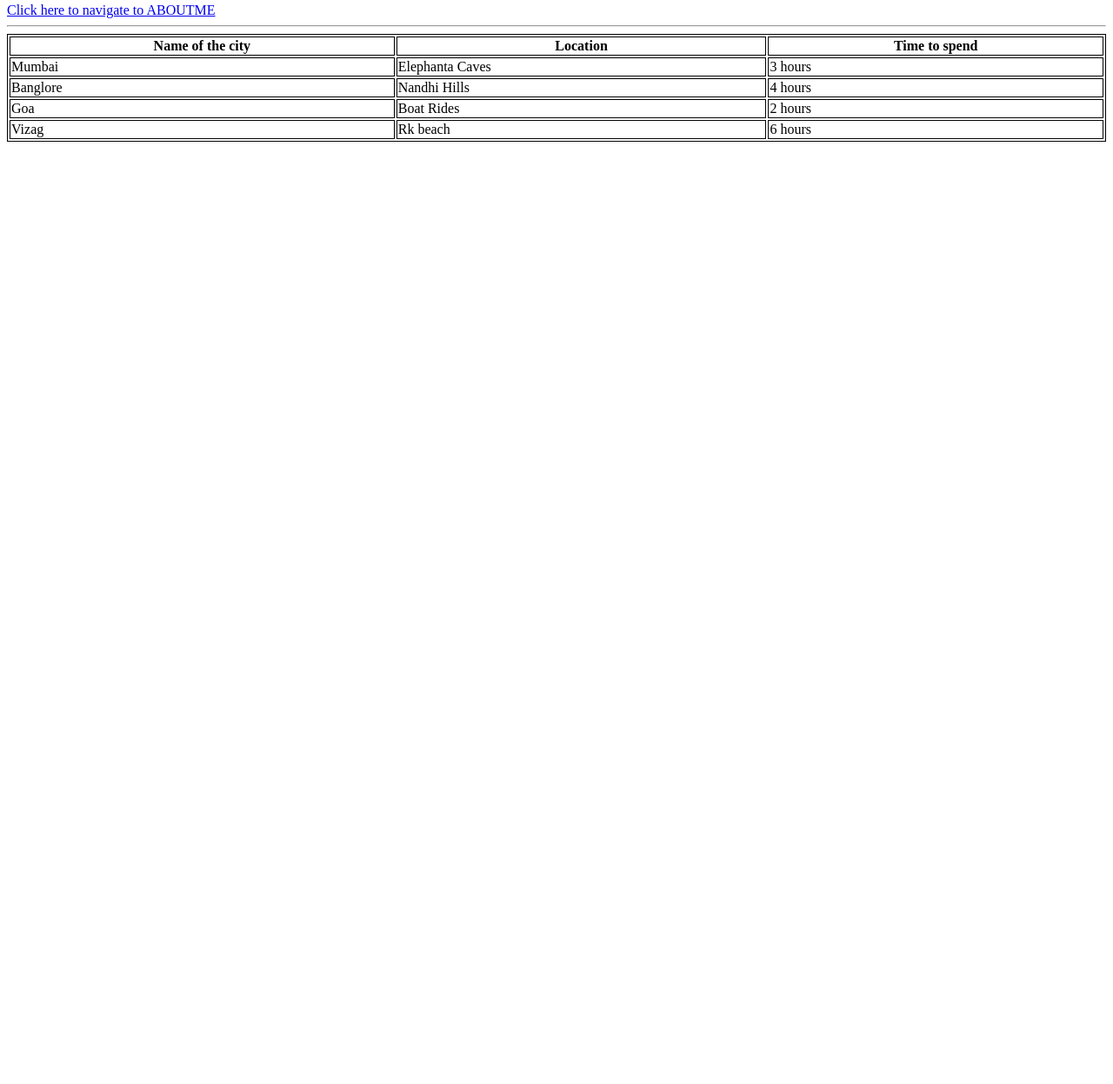
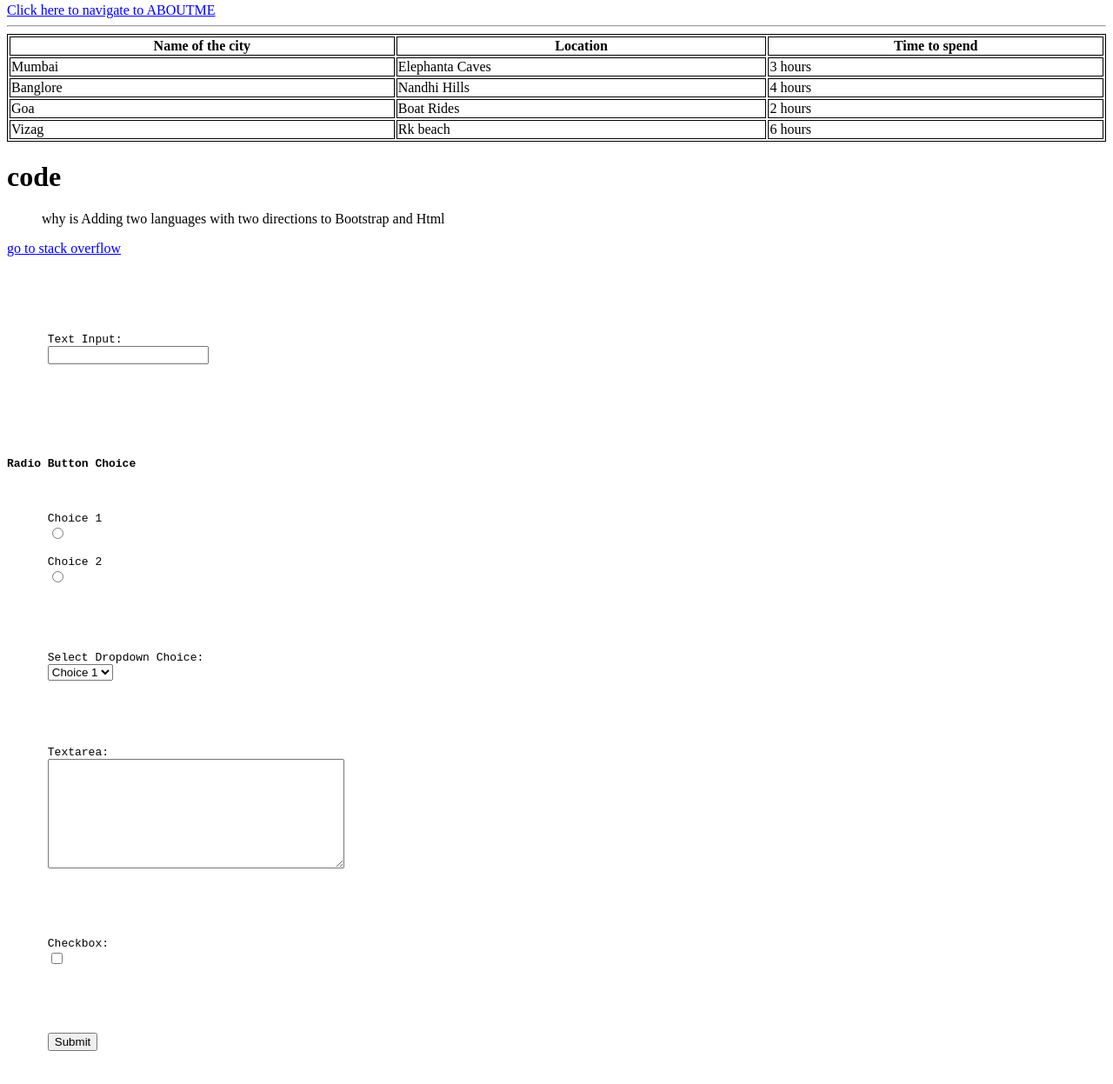
Before and after one commit to 44-563-Web-Apps-F22/44563-webapps-assignment-3-Vinesh1998, a plain HTML site: page index.html in a window 1280 px wide. Shown: the part 491-1738 px from the top of the page at 87% size. Before the commit the page ends 800 px from the top, so only its background shows below. Drawn offline with Linux system fonts and the light colour scheme.

Commit message:
added new file

```diff
--- a/index.html
+++ b/index.html
@@ -72,3 +72,49 @@
     </body>
 
 </html>
+<h1>code</h1>
+<blockquote>why is Adding two languages with two directions to Bootstrap and Html</blockquote>
+<a href="https://stackoverflow.com/questions/73642642/adding-two-languages-with-two-directions-to-bootstrap-and-html"> go to stack overflow</a>
+<pre> <form id="myForm" action="#" method="post">
+
+    <div>
+      <label for="name">Text Input:</label>
+      <input type="text" name="name" id="name" value="" tabindex="1">
+    </div>
+
+    <div>
+      <h4>Radio Button Choice</h4>
+
+      <label for="radio-choice-1">Choice 1</label>
+      <input type="radio" name="radio-choice" id="radio-choice-1" tabindex="2" value="choice-1">
+
+      <label for="radio-choice-2">Choice 2</label>
+      <input type="radio" name="radio-choice" id="radio-choice-2" tabindex="3" value="choice-2">
+    </div>
+
+    <div>
+      <label for="select-choice">Select Dropdown Choice:</label>
+      <select name="select-choice" id="select-choice">
+        <option value="Choice 1">Choice 1</option>
+        <option value="Choice 2">Choice 2</option>
+        <option value="Choice 3">Choice 3</option>
+      </select>
+    </div>
+
+    <div>
+      <label for="textarea">Textarea:</label>
+      <textarea cols="40" rows="8" name="textarea" id="textarea"></textarea>
+    </div>
+
+    <div>
+      <label for="checkbox">Checkbox:</label>
+      <input type="checkbox" name="checkbox">
+    </div>
+
+    <div>
+      <input type="submit" value="Submit">
+    </div>
+
+  </form></pre>
+</body>
+</html>
```
